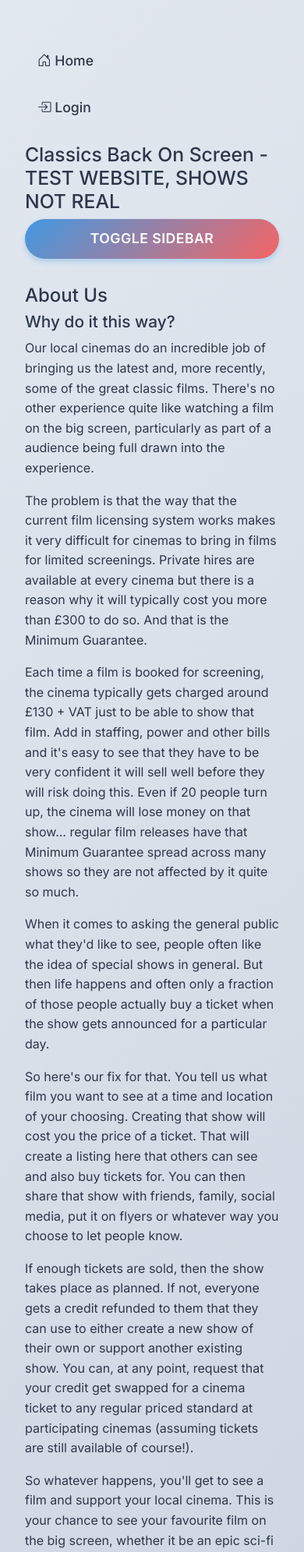
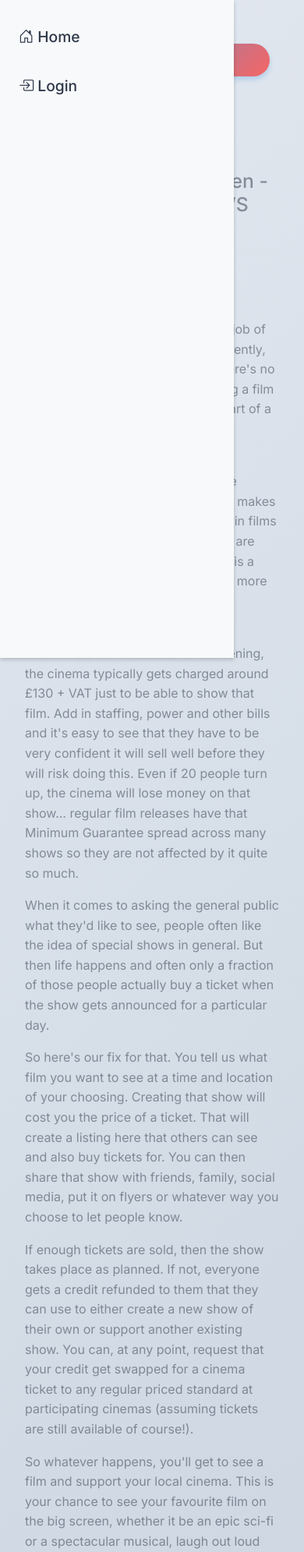
Before and after one commit to betterlucky/ClassicsOnScreen, a Django app: page /about/ in a window 390 px wide, after a click on "TOGGLE MENU". Shown: the top 1991 px of the page at 78% size. Run offline with Django 4.2, Linux system fonts and the light colour scheme.

Commit message:
sidebar mobile fix

```diff
--- a/blog/static/css/styles.css
+++ b/blog/static/css/styles.css
@@ -1,3 +1,35 @@
+/* Browser compatibility fixes */
+* {
+    -webkit-font-smoothing: antialiased;
+    -moz-osx-font-smoothing: grayscale;
+    text-size-adjust: 100%;
+    -webkit-text-size-adjust: 100%;
+}
+
+/* Fix for column gaps */
+.row {
+    column-gap: 1.5rem;
+    -webkit-column-gap: 1.5rem;
+    gap: 1.5rem;
+}
+
+/* Fix for form range inputs */
+input[type="range"] {
+    -webkit-appearance: none;
+    appearance: none;
+}
+
+input[type="range"]::-webkit-slider-thumb {
+    -webkit-appearance: none;
+    appearance: none;
+}
+
+/* Fix for transitions */
+.transition-all {
+    transition: all 0.3s ease;
+    -webkit-transition: all 0.3s ease;
+}
+
 /* 1. Variables and Base Styles */
 :root {
     --primary-color: #1a365d;
@@ -589,6 +621,55 @@ footer .social-links a:hover {
     .filter-grid {
         gap: 1.25rem;
     }
+
+    /* Sidebar styles */
+    .sidebar {
+        position: fixed;
+        top: 0;
+        left: 0;
+        bottom: 0;
+        z-index: 100;
+        padding: 0;
+        box-shadow: 0 2px 5px rgba(0,0,0,0.2);
+        background-color: white;
+        width: 80%;
+        max-width: 300px;
+        transform: translateX(-100%);
+        transition: transform 0.3s ease-in-out;
+    }
+
+    .sidebar.show {
+        transform: translateX(0);
+    }
+
+    /* Adjust main content when sidebar is shown */
+    .sidebar.show + main {
+        opacity: 0.5;
+    }
+
+    /* Toggle button styles */
+    [data-bs-toggle="collapse"] {
+        margin: 1rem 0;
+        padding: 0.5rem 1rem;
+        font-size: 1.1rem;
+    }
+
+    /* Ensure main content doesn't overlap */
+    main {
+        width: 100%;
+        padding-top: 4rem;  /* Space for toggle button */
+    }
+
+    /* Make nav items larger for touch */
+    .nav-link {
+        padding: 1rem 1.5rem;
+        font-size: 1.2rem;
+    }
+
+    /* Add some visual feedback */
+    .nav-link:active {
+        background-color: rgba(0,0,0,0.05);
+    }
 }
 
 /* Additional mobile optimizations */
--- a/blog/templates/base.html
+++ b/blog/templates/base.html
@@ -3,25 +3,29 @@
 <head>
     {% load static %}
     <meta charset="utf-8">
+    <meta name="viewport" content="width=device-width, initial-scale=1">
     <title>Classics Back On Screen</title>
-    <link href="https://cdn.jsdelivr.net/npm/bootstrap@5.3.1/dist/css/bootstrap.min.css" rel="stylesheet">
+    <link href="https://cdn.jsdelivr.net/npm/bootstrap@5.3.3/dist/css/bootstrap.min.css" rel="stylesheet">
     <link href="https://cdn.jsdelivr.net/npm/bootstrap-icons/font/bootstrap-icons.css" rel="stylesheet">
     <link rel="stylesheet" href="{% static 'css/styles.css' %}">
-    <script src="https://cdn.jsdelivr.net/npm/bootstrap@5.3.1/dist/js/bootstrap.bundle.min.js"></script>
     <link href="https://fonts.googleapis.com/css2?family=Inter:wght@400;500;600;700&display=swap" rel="stylesheet">
 </head>
 
 <body>
     <div class="container-fluid">
         <div class="row">
+            <!-- Sidebar Toggle Button -->
+            <div class="col-12 d-md-none px-4 py-2">
+                <button class="btn btn-primary" type="button" data-bs-toggle="collapse" data-bs-target="#sidebarMenu" aria-expanded="false" aria-controls="sidebarMenu">
+                    <i class="bi bi-list"></i> Toggle Menu
+                </button>
+            </div>
 
-        {% include "sidebar.html" %}
-            <main class="col-md-9 ms-sm-auto col-lg-10 px-md-4 content-wrapper">
+            {% include "sidebar.html" %}
+
+            <main class="col-md-9 ms-sm-auto col-lg-10 px-md-4">
                 <div class="d-flex justify-content-between flex-wrap flex-md-nowrap align-items-center pt-3 pb-2 mb-3 border-bottom">
                     <h1 class="h2">Classics Back On Screen - TEST WEBSITE, SHOWS NOT REAL</h1>
-                    <button class="btn btn-primary d-md-none" type="button" data-bs-toggle="collapse" data-bs-target="#sidebarMenu" aria-expanded="false" aria-controls="sidebarMenu">
-                        Toggle Sidebar
-                    </button>
                 </div>
 
                 {% block page_title %}
@@ -32,13 +36,14 @@
                 <p>Welcome to the main content area. Add your content here!</p>
                 {% endblock page_content %}
             </main>
-        </div> </div>
+        </div>
+    </div>
 
     <footer>
         <p>&copy; 2025 Classics Back On Screen. All Rights Reserved.</p>
     </footer>
 
-    {% block scripts %}
-    {% endblock scripts %}
+    <script src="https://cdn.jsdelivr.net/npm/bootstrap@5.3.3/dist/js/bootstrap.bundle.min.js"></script>
+    <script src="{% static 'js/scripts.js' %}"></script>
 </body>
 </html>
--- a/blog/templates/sidebar.html
+++ b/blog/templates/sidebar.html
@@ -1,9 +1,10 @@
-<nav class="col-md-3 col-lg-2 d-md-block sidebar collapse" id="sidebarMenu">
+<nav id="sidebarMenu" class="col-md-3 col-lg-2 d-md-block bg-light sidebar collapse">
     <div class="position-sticky pt-3">
         <ul class="nav flex-column">
             <li class="nav-item">
-                <a class="nav-link active" href="{% url 'blog_index' %}">
-                    <i class="bi bi-house-door"></i> Home
+                <a class="nav-link {% if request.path == '/' %}active{% endif %}" href="{% url 'blog_index' %}">
+                    <i class="bi bi-house-door"></i>
+                    Home
                 </a>
             </li>
             {% if user.is_authenticated %}
```
